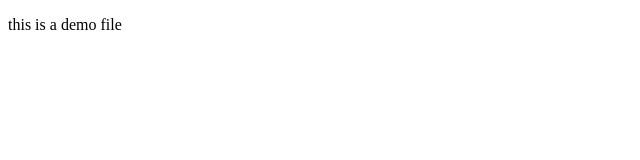
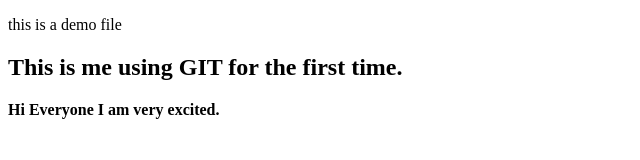
Before and after one commit to slimroot/apna-college-demo, a plain HTML site: page index.html in a window 1280 px wide. Shown: the whole page, without its empty margins (0-640 px from the left). Drawn offline with Linux system fonts and the light colour scheme.

Commit message:
Added few paragraphs and heading

```diff
--- a/index.html
+++ b/index.html
@@ -6,6 +6,9 @@
     <title>Document</title>
   </head>
   <body>
-    <p>this is a demo file </p>
+    <p>this is a demo file</p>
+
+    <h2>This is me using GIT for the first time.</h2>
+    <strong>Hi Everyone I am very excited.</strong>
   </body>
 </html>
```
